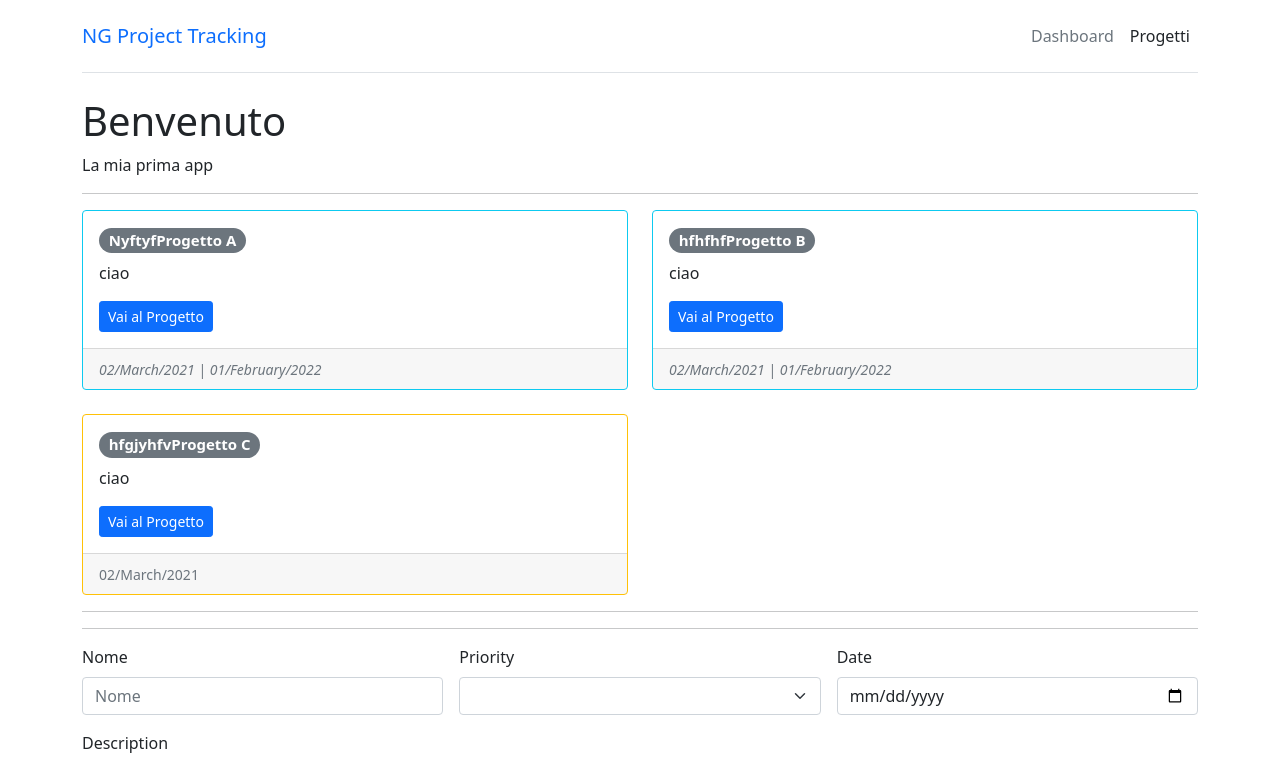
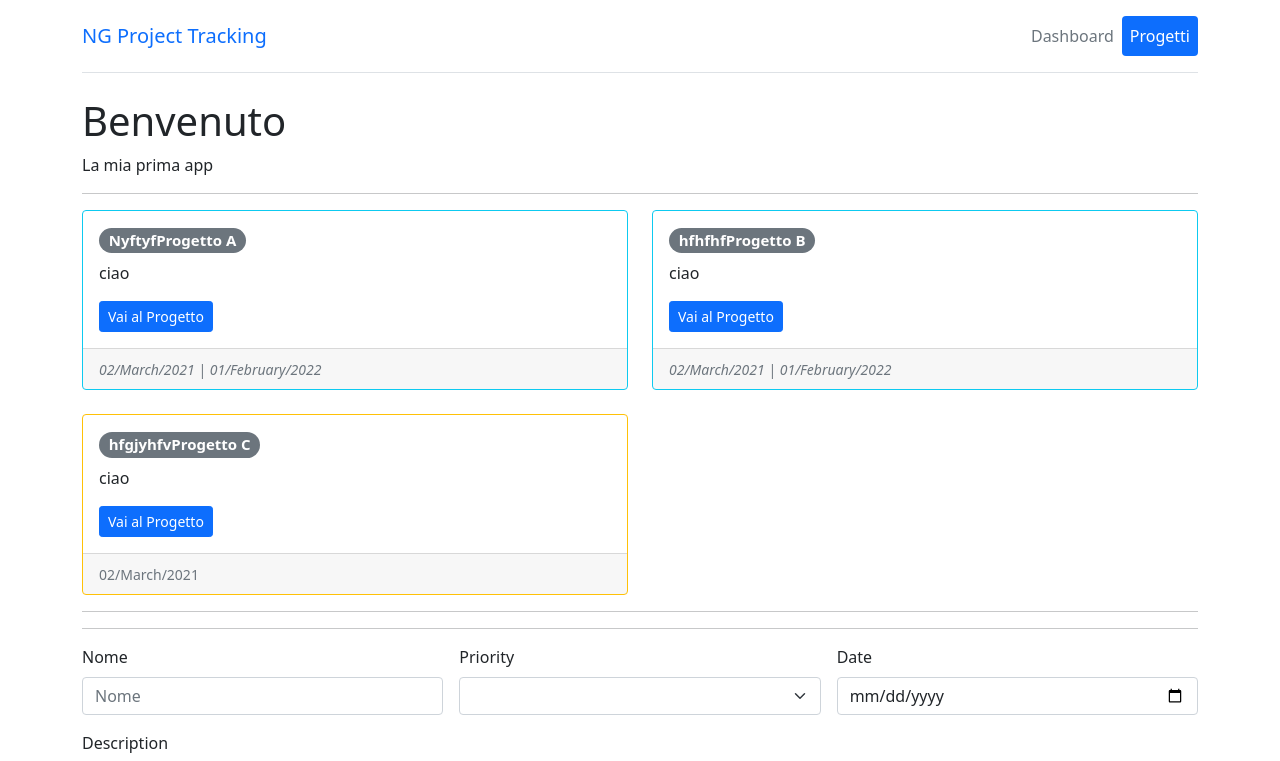
Before and after one commit to ChiaraGro/Progetto-guidato, an Angular app: page /projects in a window 1280 px wide. Shown: the top 761 px of the page. Built offline with nearby package versions, Linux system fonts and the light colour scheme.

Commit message:
fixed navbar style

```diff
--- a/src/app/layout/navbar/navbar.component.html
+++ b/src/app/layout/navbar/navbar.component.html
@@ -2,9 +2,13 @@
   <header class="d-flex align-items-center flex-wrap justify-content-center justify-content-md-between py-3 mb-4 border-bottom">
     <a href="#" class="navbar-brand">NG Project Tracking</a>
 
-    <ul class="nav col-12 col-md-auto mb-2 justify-content-center mb-md-0">
-      <li><a href="#" class="nav-link px-2 link-secondary">Dashboard</a></li>
-      <li><a href="#" class="nav-link px-2 link-dark">Progetti</a></li>
+    <ul class="nav nav-pills col-12 col-md-auto mb-2 justify-content-center mb-md-0">
+      <li><a href="#" class="nav-link px-2 link-secondary" routerLink="/home" routerLinkActive="active">Dashboard</a></li>
+      <li><a href="#" class="nav-link px-2 link-dark" routerLink="/projects" routerLinkActive="active">Progetti</a></li>
+      <!-- mettendo il percorso nell'href, l'app si ricarica ogni volta, e non va bene -->
+      <!-- quindi il percorso si inserisce con routerLink /path -->
+
+      <!-- aggiungengo navpills e routerlinkactive, quando il path è attivo il bottone si riempie e si colora -->
     </ul>
 
   </header>
```
Also changed, not shown: src/app/app.component.html (+1 -6 lines).
